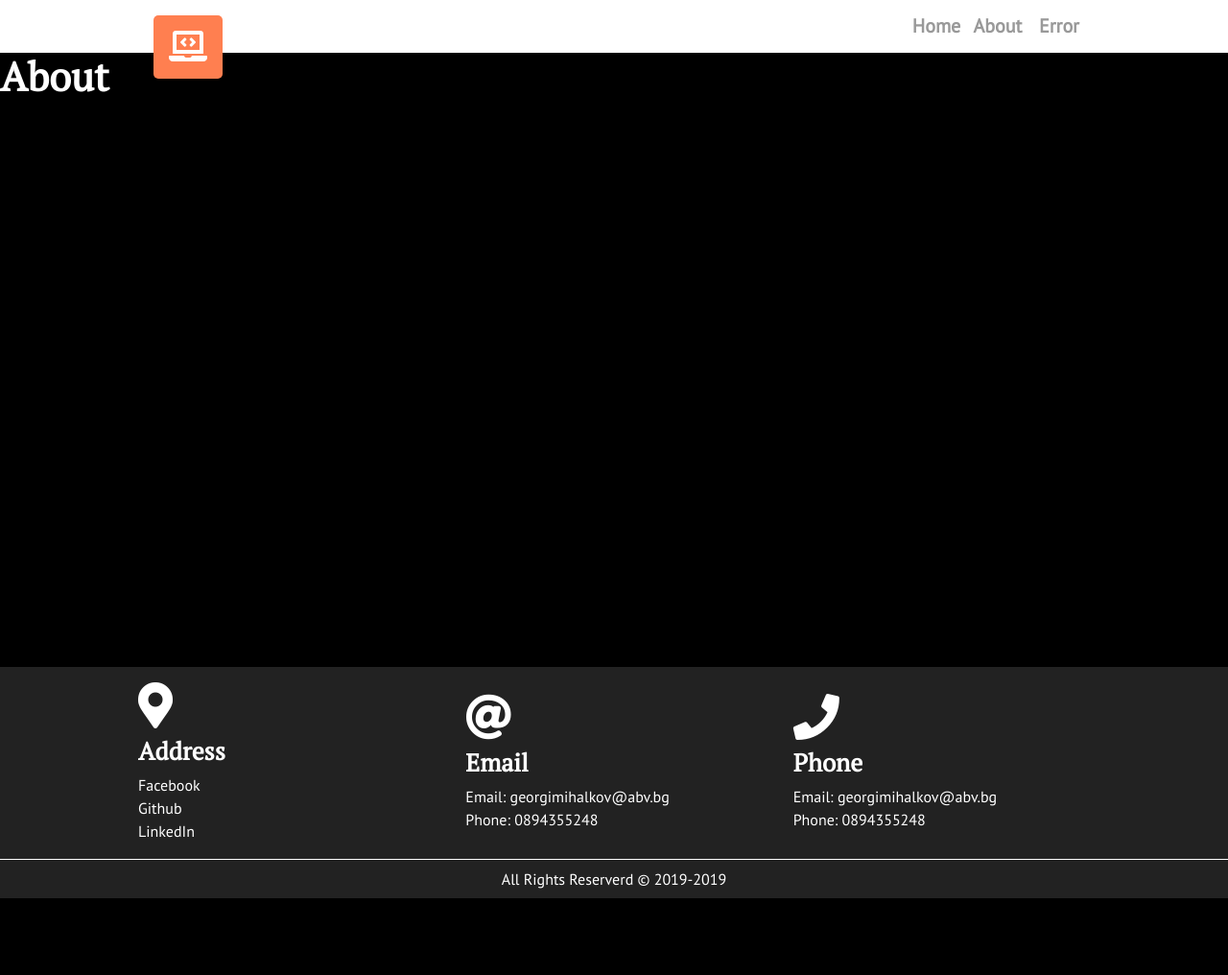
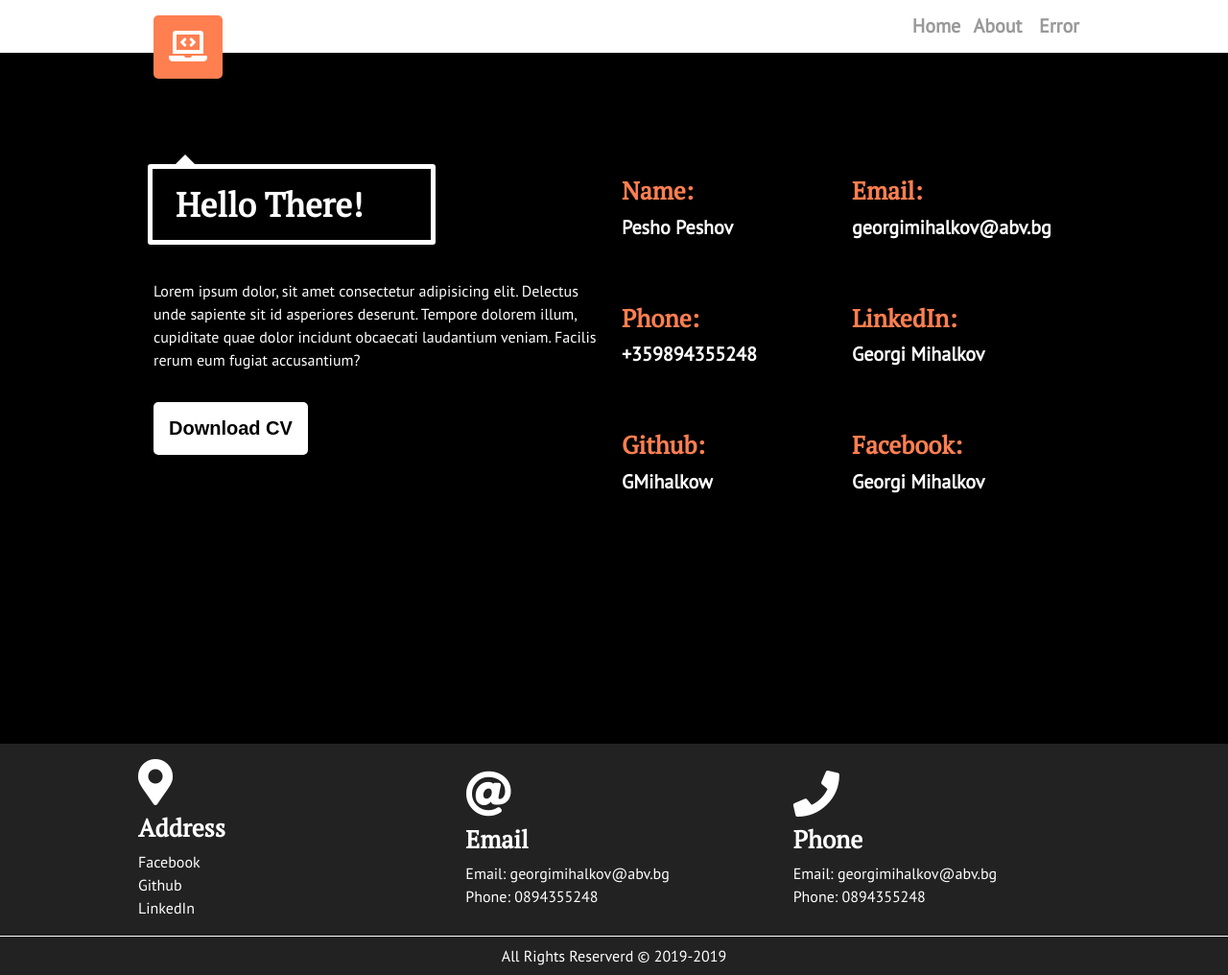
Before and after one commit to GMihalkow/CSS-Advanced-Project, a Jekyll site: the page built from about.html, in a window 1280 px wide. Shown: the whole page at 96% size. Built offline with Jekyll 4.4.1, drawn with Linux system fonts in a browser that asks for light colours; nearby versions of some CDN libraries; before the commit the page ends 936 px from its top, so only the background shows below that.

Commit message:
Implemented the basis of the About page. Extracted the message box to its own css file. Added a download CV functionality for the about page.

```diff
--- a/_layouts/main.html
+++ b/_layouts/main.html
@@ -13,5 +13,6 @@
         {{ content }}
     </main>
     {% include footer.html %}
+    <script src="../scripts/download-cv.js"></script>
 </body>
 </html>
--- a/about.html
+++ b/about.html
@@ -4,4 +4,45 @@ title: About
 permalink: /about/
 ---
 
-<h1>{{ page.title }}</h1>
+<section class="content-wrapper">
+    <section class="about-section">
+        <section class="about-bio">
+            <div class="dialogbox">
+                <div class="body">
+                    <span class="tip tip-top"></span>
+                    <div class="message">
+                        <span><h3>Hello There!</h3></span>
+                    </div>
+                </div>
+            </div>
+            <p>Lorem ipsum dolor, sit amet consectetur adipisicing elit. Delectus unde sapiente sit id asperiores deserunt. Tempore dolorem illum, cupiditate quae dolor incidunt obcaecati laudantium veniam. Facilis rerum eum fugiat accusantium?</p>
+            <button onclick="downloadCV()" class="btn bold">Download CV</button>
+        </section>
+    </section>
+    <section class="about-contact-section">
+        <section class="about-contact">
+            <h5>Name:</h5>
+            <p class="bold">Pesho Peshov</p>
+        </section>
+        <section class="about-contact">
+            <h5>Email:</h5>
+            <p class="bold">georgimihalkov@abv.bg</p>
+        </section>
+        <section class="about-contact">
+            <h5>Phone:</h5>
+            <p class="bold">+359894355248</p>
+        </section>
+        <section class="about-contact">
+            <h5>LinkedIn:</h5>
+            <p class="bold">Georgi Mihalkov</p>
+        </section>
+        <section class="about-contact">
+            <h5>Github:</h5>
+            <p class="bold">GMihalkow</p>
+        </section>
+        <section class="about-contact">
+            <h5>Facebook:</h5>
+            <p class="bold">Georgi Mihalkov</p>
+        </section>
+    </section>
+</section>
--- /dev/null
+++ b/css/about.css
@@ -0,0 +1,35 @@
+.about-section {
+    display: flex;
+    width: 35rem;
+    flex-wrap: wrap;
+    align-content: flex-start;
+    align-items: center;
+    justify-content: center;
+}
+
+.about-contact-section {
+    display: flex;
+    width: 35rem;
+    flex-wrap: wrap;
+    align-content: flex-start;
+    align-items: center;
+    justify-content: center;
+}
+
+.about-bio > p {
+    padding: 1rem;
+}
+
+.about-contact-section > .about-contact {
+    width: 15rem;
+    margin: 2rem 0;
+}
+
+.about-contact-section > .about-contact > h5 {
+    margin-bottom: 0.5rem;
+    color: var(--site-logo-bg-default-color, coral);
+}
+
+.about-contact-section > .about-contact > p {
+    font-size: var(--font-size-medium, 20px);
+}
--- /dev/null
+++ b/css/button.css
@@ -0,0 +1,14 @@
+.btn {
+    border: none;
+    color: #000;
+    background-color: #fff;
+    padding: 1rem;
+    font-size: var(--font-size-medium, 20px);
+    margin: 1rem;
+    border-radius: 5px;
+    outline: none;
+}
+
+.btn:hover{
+    cursor: pointer;
+}
--- a/css/index.css
+++ b/css/index.css
@@ -37,43 +37,3 @@
 .social-buttons > div {
     width: 5rem;
 }
-
-/* message box */
-
-.tip {
-    width: 0px;
-    height: 0px;
-    position: absolute;
-    background: transparent;
-    border: 10px solid #fff;
-}
-
-
-.tip-left {
-    top: 10px;
-    left: -25px;
-    border-top-color: transparent;
-    border-left-color: transparent;
-    border-bottom-color: transparent;
-}
-
-.dialogbox .body {
-    position: relative;
-    max-width: 300px;
-    height: auto;
-    margin: 20px 10px;
-    padding: 1rem 1.5rem;
-    color: #fff;
-    background-color: #000;
-    border-radius: 3px;
-    border: 5px solid #fff;
-}
-
-.body .message {
-    min-height: 30px;
-    border-radius: 3px;
-    font-family: Arial;
-    font-size: var(--font-size-regular, 16px);
-    color: #fff;
-
-}
--- /dev/null
+++ b/css/message-box.css
@@ -0,0 +1,60 @@
+/* message box */
+
+.tip {
+    width: 0px;
+    height: 0px;
+    position: absolute;
+    background: transparent;
+    border: 10px solid #fff;
+}
+
+.tip-left {
+    top: 10px;
+    left: -25px;
+    border-top-color: transparent;
+    border-left-color: transparent;
+    border-bottom-color: transparent;
+}
+
+.tip-top {
+    top: -25px;
+    border-right-color: transparent;
+    border-left-color: transparent;
+    border-top-color: transparent;
+}
+
+.tip-bottom {
+    bottom: -25px;
+    border-bottom-color: transparent;
+    border-left-color: transparent;
+    border-right-color: transparent;
+}
+
+.tip-right {
+    top: 10px;
+    right: -25px;
+    border-top-color: transparent;
+    border-right-color: transparent;
+    border-bottom-color: transparent;
+}
+
+.dialogbox .body {
+    position: relative;
+    max-width: 300px;
+    height: auto;
+    margin: 20px 10px;
+    padding: 1rem 1.5rem;
+    color: #fff;
+    background-color: #000;
+    border-radius: 3px;
+    border: 5px solid #fff;
+}
+
+.body .message {
+    min-height: 30px;
+    border-radius: 3px;
+    font-family: Arial;
+    font-size: var(--font-size-regular, 16px);
+    color: #fff;
+
+}
--- a/css/site.css
+++ b/css/site.css
@@ -1,10 +1,14 @@
 @import url('https://use.fontawesome.com/releases/v5.8.2/css/all.css');
+
+@import url('message-box.css');
+@import url('button.css');
 @import url('main.css');
 @import url('variables.css');
 @import url('typography.css');
 @import url('navigation.css');
 @import url('footer.css');
 @import url('index.css');
+@import url('about.css');
 
 *, *:after, *:before {
     box-sizing: border-box;
--- a/css/typography.css
+++ b/css/typography.css
@@ -34,3 +34,7 @@ h5 {
 h6 {
     font-size: 1.4em;
 }
+
+.bold {
+    font-weight: bold;
+}
--- a/index.html
+++ b/index.html
@@ -23,7 +23,7 @@ layout: main
             <h2>I am Georgi Mihalkov</h2>
             <div class="dialogbox">
             <div class="body">
-            <span class="tip tip-left"></span>
+            <span class="tip tip-bottom"></span>
             <div class="message">
                 <span>Junior Full Stack Web Developer</span>
             </div>
--- /dev/null
+++ b/scripts/download-cv.js
@@ -0,0 +1,19 @@
+function downloadCV(){
+    fetch('http://localhost:4000/static/CV.pdf',
+    {
+        method: 'GET',
+            headers: new Headers({
+                'Content-Type': 'application/pdf'
+            })
+    })
+    .then((data) => data.blob())
+    .then((blob) => {
+        var url = window.URL.createObjectURL(blob);
+        var a = document.createElement('a');
+        a.href = url;
+        a.download = "cv-gm.pdf";
+        document.body.appendChild(a); // we need to append the element to the dom -> otherwise it will not work in firefox
+        a.click();
+        a.remove();  //afterwards we remove the element again
+    });
+}
```
